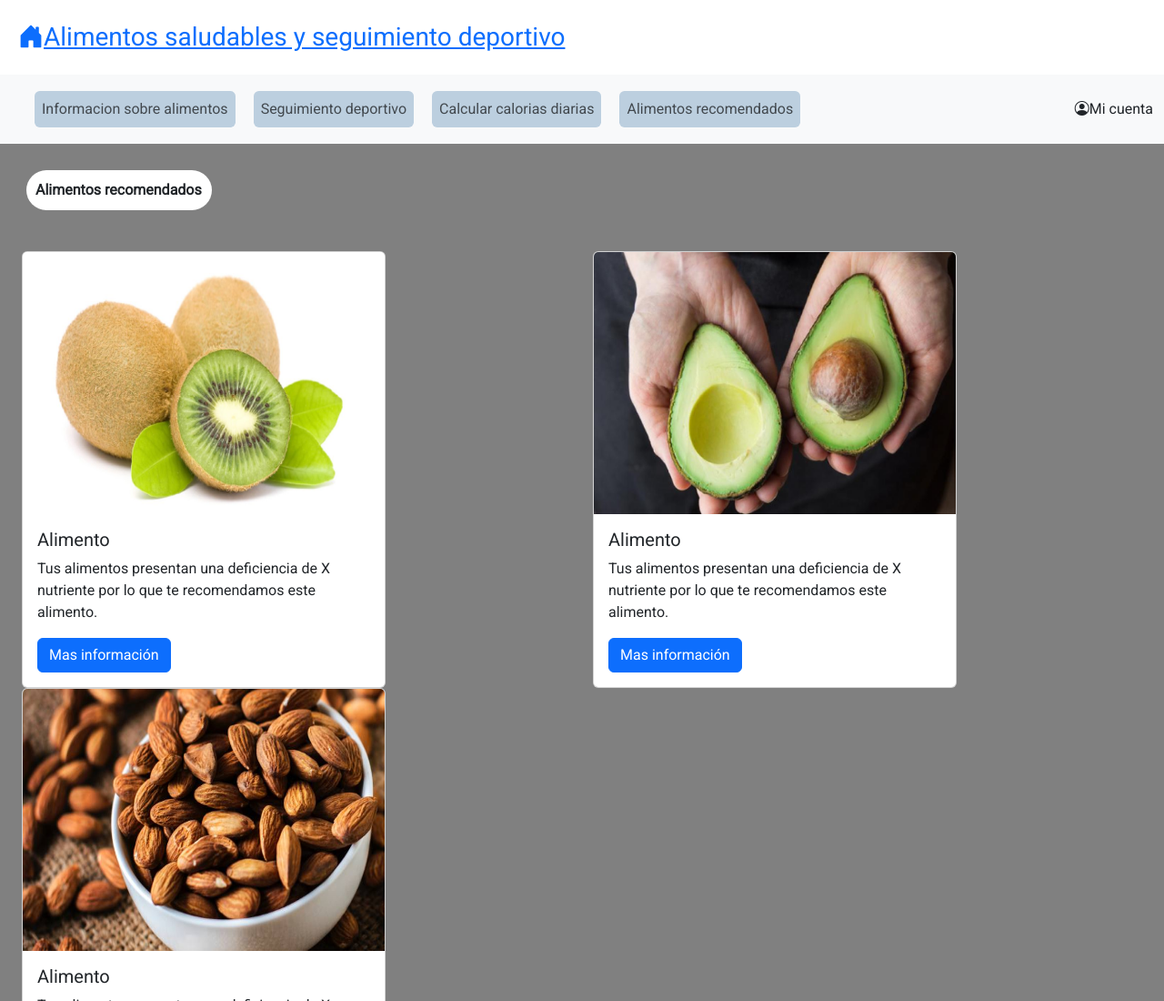
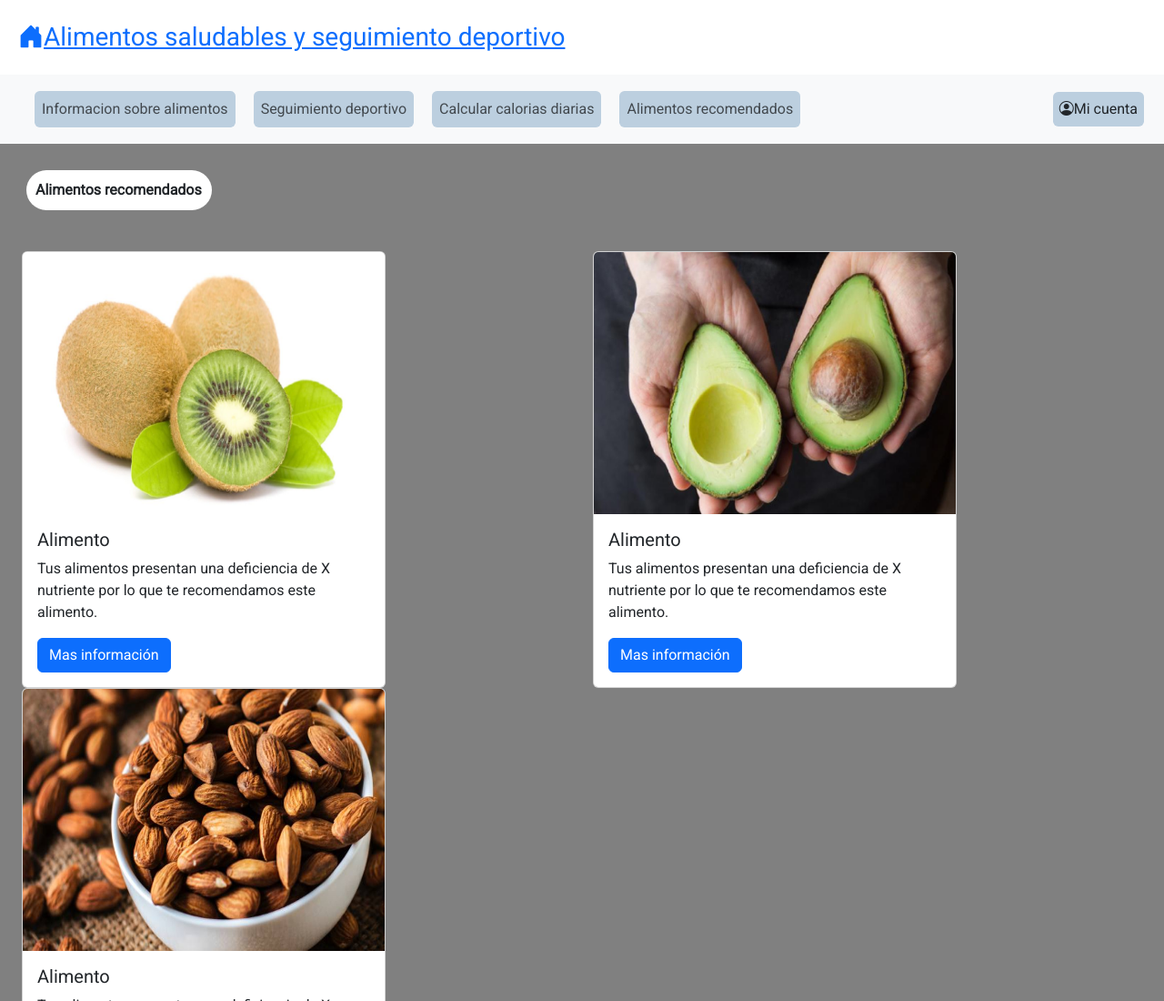
Before and after one commit to Niicool1/Proyecto-Ingenieria-web, a plain HTML site: page alimentosRecomendados.html in a window 1280 px wide. Shown: the top 1100 px of the page at 91% size. Drawn offline with nearby package versions, Linux system fonts and the light colour scheme.

Commit message:
Update styles.css

```diff
--- a/css/styles.css
+++ b/css/styles.css
@@ -127,7 +127,7 @@ ul#menuPrincipal li a{
     margin:10px;
     border-radius:0.15cm;
 }
-li#iniciarSesion {
+div#miCuenta {
     list-style: none;
     background-color: rgb(188, 207, 223);
     margin:10px;
```
